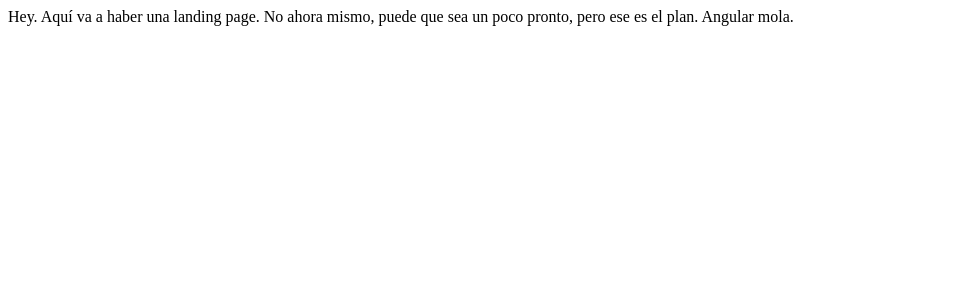
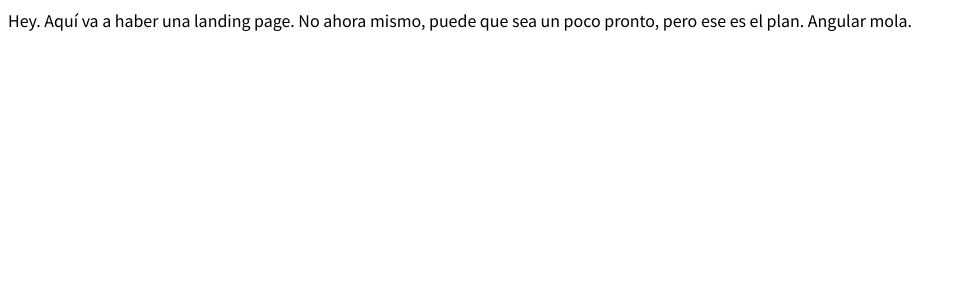
Before and after one commit to SanSegundo98/Joshu, an Angular app: page / in a window 1280 px wide. Shown: the top 300 px of the page, without its empty margins (0-965 px from the left). Built offline with nearby package versions, Linux system fonts and the light colour scheme.

Commit message:
小規模プロジェクトのセットアップ

```diff
--- /dev/null
+++ b/src/app/Home/Home.component.html
@@ -0,0 +1,4 @@
+Hey.
+
+Aquí va a haber una landing page. No ahora mismo, puede que sea un poco pronto, pero ese es el plan.
+Angular mola.
--- a/src/app/app.component.html
+++ b/src/app/app.component.html
@@ -1,4 +1,4 @@
-Hey.
-
-Aquí va a haber una landing page. No ahora mismo, puede que sea un poco pronto, pero ese es el plan.
-Angular mola.
+<!DOCTYPE html>
+<section>
+    <router-outlet></router-outlet> <!-- Necesitas tener rutas definidas para que muestre... algo -->
+</section>
--- a/src/app/app.component.ts
+++ b/src/app/app.component.ts
@@ -1,10 +1,11 @@
 import { Component } from '@angular/core';
 import { RouterOutlet } from '@angular/router';
+import { HomeComponent } from './Home/Home.component';
 
 @Component({
   selector: 'app-root',
   standalone: true,
-  imports: [RouterOutlet],
+  imports: [RouterOutlet, HomeComponent],
   templateUrl: './app.component.html',
   styleUrl: './app.component.scss'
 })
--- a/src/app/app.config.ts
+++ b/src/app/app.config.ts
@@ -3,7 +3,8 @@ import { provideRouter } from '@angular/router';
 
 import { routes } from './app.routes';
 import { provideClientHydration } from '@angular/platform-browser';
+import { provideHttpClient, withFetch } from '@angular/common/http';
 
 export const appConfig: ApplicationConfig = {
-  providers: [provideRouter(routes), provideClientHydration()]
+  providers: [provideRouter(routes), provideClientHydration(), provideHttpClient(withFetch())]
 };
--- a/src/app/app.routes.ts
+++ b/src/app/app.routes.ts
@@ -1,3 +1,10 @@
 import { Routes } from '@angular/router';
+import { HomeComponent } from './Home/Home.component';
 
-export const routes: Routes = [];
+export const routes: Routes = [
+    {
+        path: '',
+        component: HomeComponent,
+        title: 'Joshu'
+    }
+];
--- a/src/index.html
+++ b/src/index.html
@@ -6,6 +6,9 @@
   <base href="/">
   <meta name="viewport" content="width=device-width, initial-scale=1">
   <link rel="icon" type="image/x-icon" href="favicon.ico">
+  <link rel="preconnect" href="https://fonts.googleapis.com">
+  <link rel="preconnect" href="https://fonts.gstatic.com" crossorigin>
+  <link href="https://fonts.googleapis.com/css2?family=Noto+Sans+JP:wght@100..900&display=swap" rel="stylesheet">
 </head>
 <body>
   <app-root></app-root>
--- a/src/styles.scss
+++ b/src/styles.scss
@@ -1 +1,4 @@
 /* You can add global styles to this file, and also import other style files */
+:root {
+    font-family: 'Noto Sans JP';
+}
```
Also changed, not shown: src/app/Home/Home.component.ts (added, +14 -0 lines), src/app/Home/Home.component.css (added).
